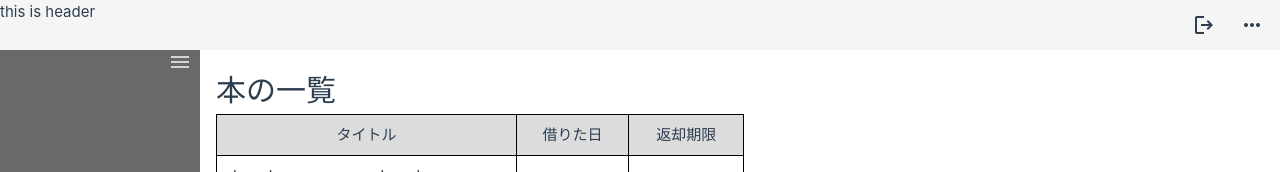
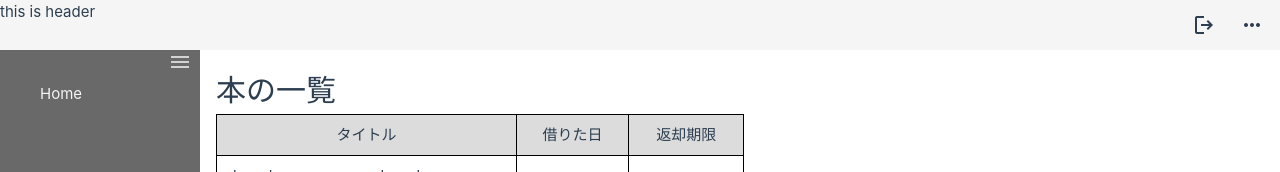
Before and after one commit to kazuya-wata-nabe/vue-dashboard, a Vue app: page / in a window 1280 px wide. Shown: the top 172 px of the page. Built offline with nearby package versions, Linux system fonts and the light colour scheme.

Commit message:
sidemenuにリンク追加

```diff
--- a/src/components/layout/main/SideMenu.vue
+++ b/src/components/layout/main/SideMenu.vue
@@ -1,14 +1,26 @@
 <script setup lang="ts">
-import FlexBox from "@/components/parts/FlexBox.vue"
+import { FlexBox } from "@/components/parts"
+import { RouterView } from "vue-router"
 
 defineProps<{ headerHeight: string; slim: boolean }>()
 defineEmits<{ toggle: [] }>()
+
+const routes = [{ name: "Home", link: "home" }]
 </script>
 
 <template>
   <FlexBox class="col aside">
     <FlexBox class="row menu-icon" :class="{ slim }">
       <span class="material-symbols-outlined" :class="{ slim }" @click="$emit('toggle')"></span>
+    </FlexBox>
+    <FlexBox class="col">
+      <ul>
+        <template v-for="route in routes" :key="route.name">
+          <li class="menu-item">
+            <RouterView :to="route.link">{{ route.name }}</RouterView>
+          </li>
+        </template>
+      </ul>
     </FlexBox>
   </FlexBox>
 </template>
@@ -50,4 +62,9 @@ defineEmits<{ toggle: [] }>()
     }
   }
 }
+
+.menu-item {
+  color: whitesmoke;
+  list-style: none;
+}
 </style>
--- /dev/null
+++ b/src/components/parts/index.ts
@@ -0,0 +1,6 @@
+import FlexBox from "./FlexBox.vue"
+import InputForm from "./InputForm.vue"
+import TextInput from "./TextInput.vue"
+import TheButton from "./button/TheButton.vue"
+
+export { FlexBox, InputForm, TextInput, TheButton }
```
